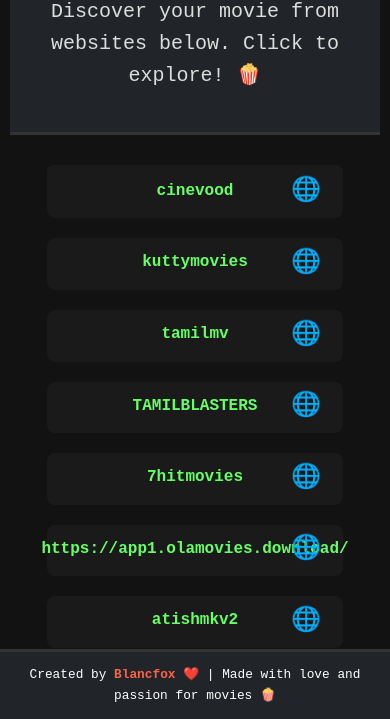
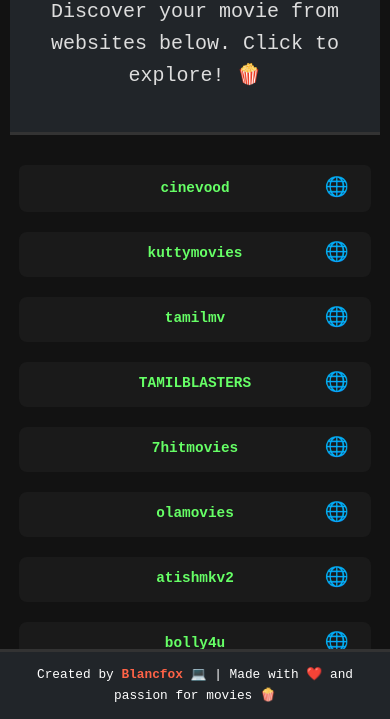
Before and after one commit to aniketrchate/Link2Movies, a plain HTML site: page index.html in a window 390 px wide. Shown: the part 125-844 px from the top of the page. Drawn offline with nearby package versions, Linux system fonts and the light colour scheme.

Commit message:
Refine footer text; update README for clarity; improve movie link text; enhance responsive design for better usability

```diff
--- a/index.html
+++ b/index.html
@@ -27,7 +27,7 @@
 
     <!-- Fixed Footer -->
     <footer class="bg-dark text-white text-center py-2">
-        <p>Created by <strong>Blancfox</strong> ❤️ | Made with love and passion for movies 🍿</p>
+        <p>Created by <strong>Blancfox</strong> 💻 | Made with ❤️ and passion for movies 🍿</p>
     </footer>
 
 
--- a/script.js
+++ b/script.js
@@ -5,7 +5,7 @@ const movieLinks = [
     { url: "https://1tamilmv.ac/", text: "tamilmv" },
     { url: "https://TAMILBLASTERS.AC/", text: "TAMILBLASTERS" },
     { url: "https://7hitmovies.zone/", text: "7hitmovies" },
-    { url: "https://app1.olamovies.download/", text: "https://app1.olamovies.download/ " },
+    { url: "https://app1.olamovies.download/", text: "olamovies" },
     { url: "https://atishmkv2.store/", text: "atishmkv2" },
     { url: "https://bolly4u.promo/", text: "bolly4u" },
     { url: "https://bollyflix.ind.in/", text: "bollyflix" },
--- a/styles.css
+++ b/styles.css
@@ -109,22 +109,51 @@ header p {
 }
 
 /* Responsive Design */
-@media (max-width: 768px) {
+@media (max-width: 1024px) { /* Tablet and larger mobile screens */
     header h1 {
-        font-size: 2.5rem;
+        font-size: 2.5rem; /* Slightly smaller title */
     }
 
     header p {
-        font-size: 1rem;
+        font-size: 1rem; /* Smaller text under the title */
     }
 
     .link-item {
         padding: 12px 15px;
-        font-size: 1rem;
+        font-size: 1rem; /* Smaller font size */
+        width: 90%; /* Allow list items to take up more width on medium screens */
     }
 
     .link-item a {
-        font-size: 1rem;
+        font-size: 1rem; /* Adjust link font size */
+    }
+
+    .link-item::before {
+        font-size: 1.3rem; /* Adjust icon size */
+    }
+}
+
+@media (max-width: 768px) { /* Mobile screens */
+    header h1 {
+        font-size: 2rem; /* Smaller title */
+    }
+
+    header p {
+        font-size: 0.9rem; /* Smaller text under the title */
+    }
+
+    .link-item {
+        padding: 10px 12px;
+        font-size: 0.9rem; /* Adjust font size for smaller screens */
+        width: 95%; /* Make link items take up more space */
+    }
+
+    .link-item a {
+        font-size: 0.9rem; /* Adjust link font size */
+    }
+
+    .link-item::before {
+        font-size: 1.2rem; /* Adjust icon size */
     }
 }
 
```
Also changed, not shown: 1 other file.
